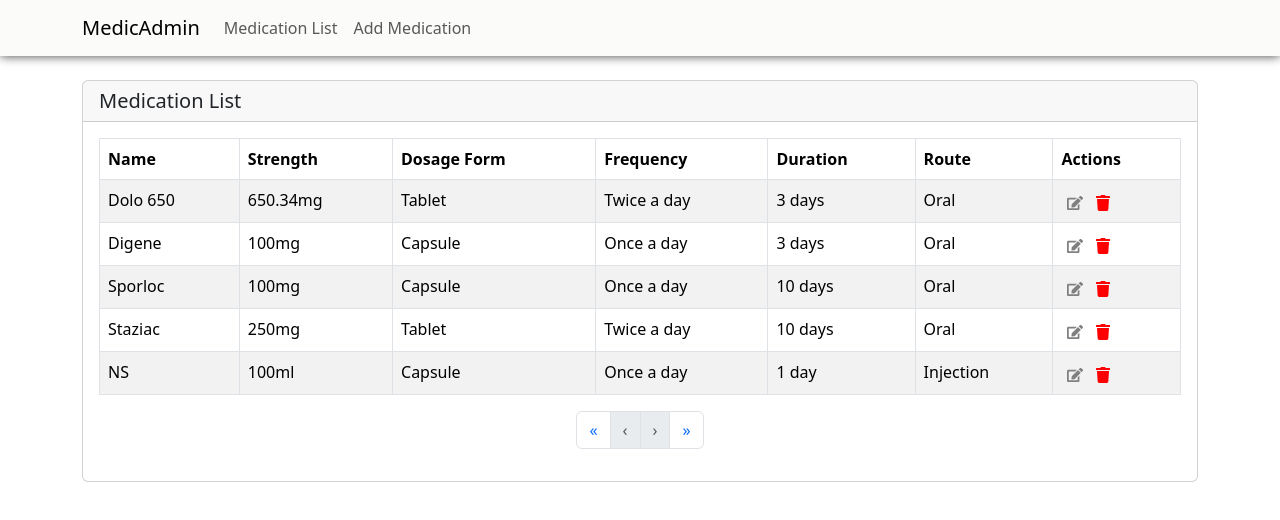
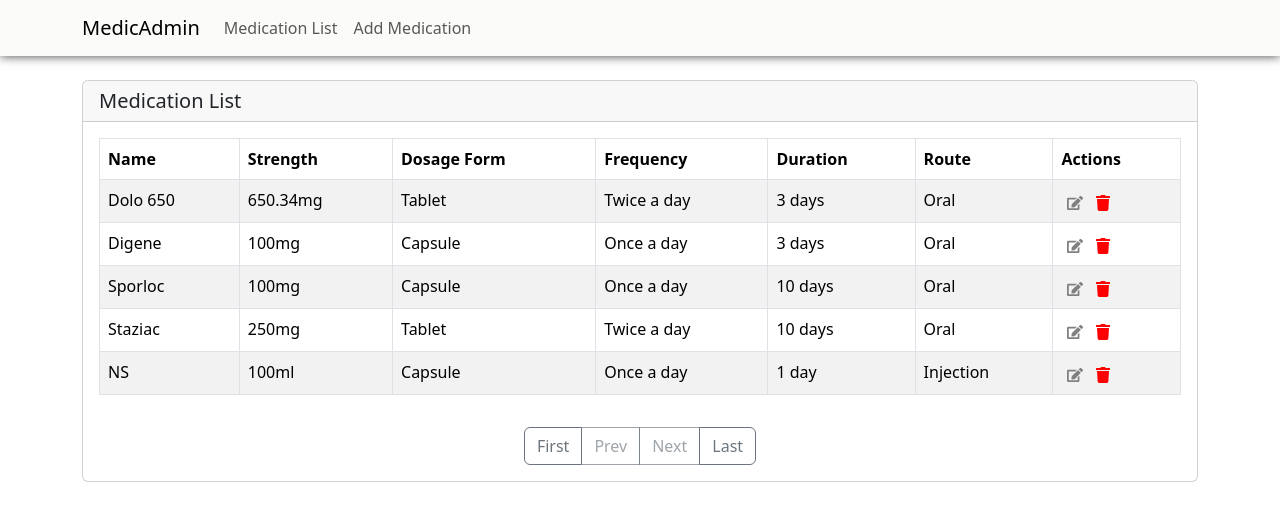
Before and after one commit to Phaniraj35/medic-admin, a React (Vite) app: page / in a window 1280 px wide. Shown: the top 520 px of the page. Built offline with nearby package versions, Linux system fonts and the light colour scheme; data requests are answered from the project's data file.

Commit message:
Improved coverage of ListMedicine.test.jsx

```diff
--- a/src/components/Medication/List/ListMedicine.jsx
+++ b/src/components/Medication/List/ListMedicine.jsx
@@ -1,13 +1,10 @@
 import { useEffect, useMemo, useState } from 'react'
 import { drugActions } from '../../../features/drug/drugSlice';
 import { flexRender, getCoreRowModel, getPaginationRowModel, useReactTable } from '@tanstack/react-table';
-import { Card, Pagination, Table } from 'react-bootstrap';
+import {Button, ButtonGroup, Card, Table} from 'react-bootstrap';
 import { FaEdit, FaTrash} from "react-icons/fa"
 import './ListMedicine.scss';
 import { useAppDispatch, useAppSelector } from '../../../app/hooks';
-import { deleteDrug } from '../../../api';
-import { toast } from 'react-toastify';
-
 
 const ListMedicine = ({navigator = () => /* c8 ignore next 5 */{}}) => {
 
@@ -119,21 +116,33 @@ const ListMedicine = ({navigator = () => /* c8 ignore next 5 */{}}) => {
               </tbody>
             </Table>
 
-            <div className='pagination-container'>
-              <Pagination>
+            <div className='pagination-container mt-3'>
+                <div>
+                    <ButtonGroup aria-label="First group">
+                        <Button
+                            onClick={/* c8 ignore next 1*/() => table.setPageIndex(0)}
+                            variant="outline-secondary"
+                        >First</Button>{' '}
 
-                <Pagination.First onClick={/* c8 ignore next 1*/() => table.setPageIndex(0)} />
-                <Pagination.Prev
-                  onClick={/* c8 ignore next 1*/ () => table.previousPage()}
-                  disabled={/* c8 ignore next 1*/ !table.getCanPreviousPage()}
-                />
-                <Pagination.Next
-                  onClick={/* c8 ignore next 1*/ () => table.nextPage()}
-                  disabled={/* c8 ignore next 1*/ !table.getCanNextPage()}
-                />
-                <Pagination.Last onClick={/* c8 ignore next 1*/ () => table.setPageIndex(table.getPageCount() - 1)} />
+                        <Button
+                            onClick={() => table.previousPage()}
+                            disabled={!table.getCanPreviousPage()}
+                            variant="outline-secondary"
+                        >Prev</Button>{' '}
 
-              </Pagination>
+                        <Button
+                            onClick={() => table.nextPage()}
+                            disabled={!table.getCanNextPage()}
+                            variant="outline-secondary"
+                        >Next</Button>{' '}
+
+                        <Button
+                            onClick={() => /* c8 ignore next 1*/ () => table.setPageIndex(table.getPageCount() - 1)}
+                            variant="outline-secondary"
+                        >Last</Button>
+                    </ButtonGroup>
+                </div>
+
             </div>
 
             </Card.Body>
```
Also changed, not shown: 1 other file (tests, documents, lock files or other folders).
